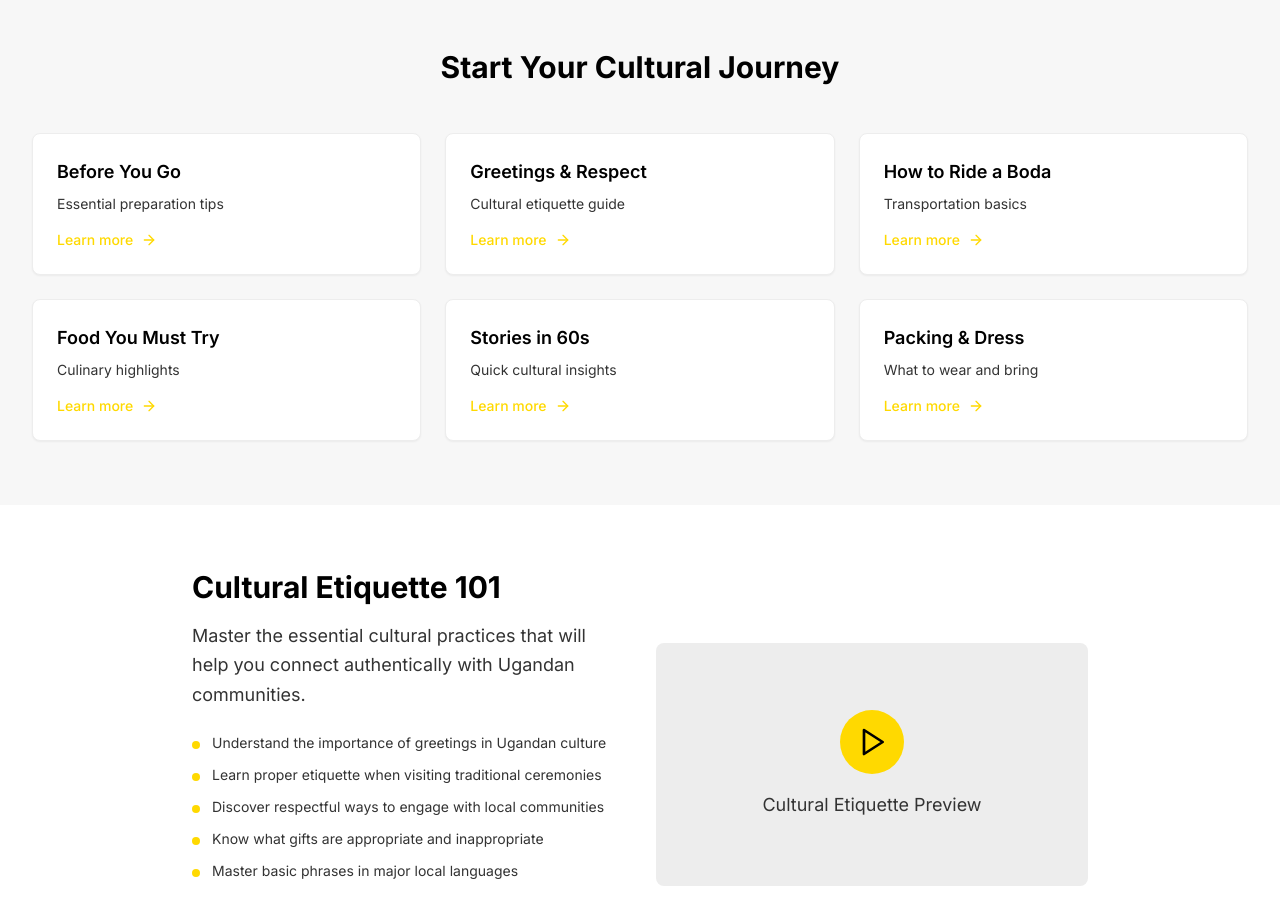
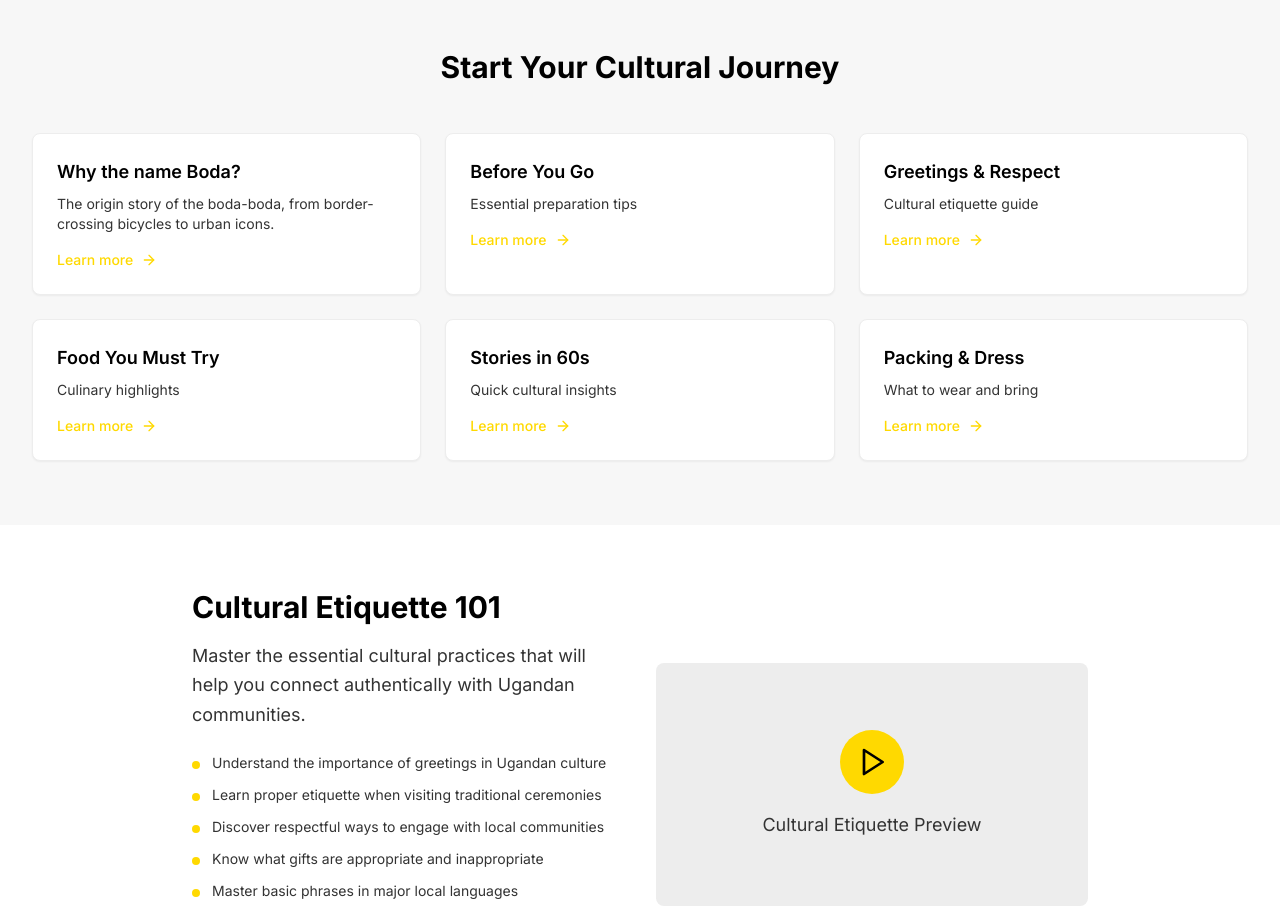
Before and after one commit to Monyanzi/bodaug, a React (Vite) app: page / in a window 1280 px wide. Shown: the part 880-1791 px from the top of the page. Built offline with nearby package versions, Linux system fonts and the light colour scheme.

Commit message:
Update home page quick path
- Removes "How to Ride a Boda" from the quick path section on the home page.
- Adds "Why the name Boda?" as the first item in the quick path section.

```diff
--- a/src/pages/Home.tsx
+++ b/src/pages/Home.tsx
@@ -7,9 +7,9 @@ import heroBodaRider from "@/assets/hero-boda-rider.jpg";
 
 const Home = () => {
   const quickPathCards = [
+    { title: "Why the name Boda?", description: "The origin story of the boda-boda, from border-crossing bicycles to urban icons.", href: "/stories/why-boda" },
     { title: "Before You Go", description: "Essential preparation tips", href: "/blog/etiquette-starter" },
     { title: "Greetings & Respect", description: "Cultural etiquette guide", href: "/blog/etiquette-starter" },
-    { title: "How to Ride a Boda", description: "Transportation basics", href: "/experiences" },
     { title: "Food You Must Try", description: "Culinary highlights", href: "/food/luwombo" },
     { title: "Stories in 60s", description: "Quick cultural insights", href: "/stories/kintu-and-nambi" },
     { title: "Packing & Dress", description: "What to wear and bring", href: "/attire/gomesi" },
```
